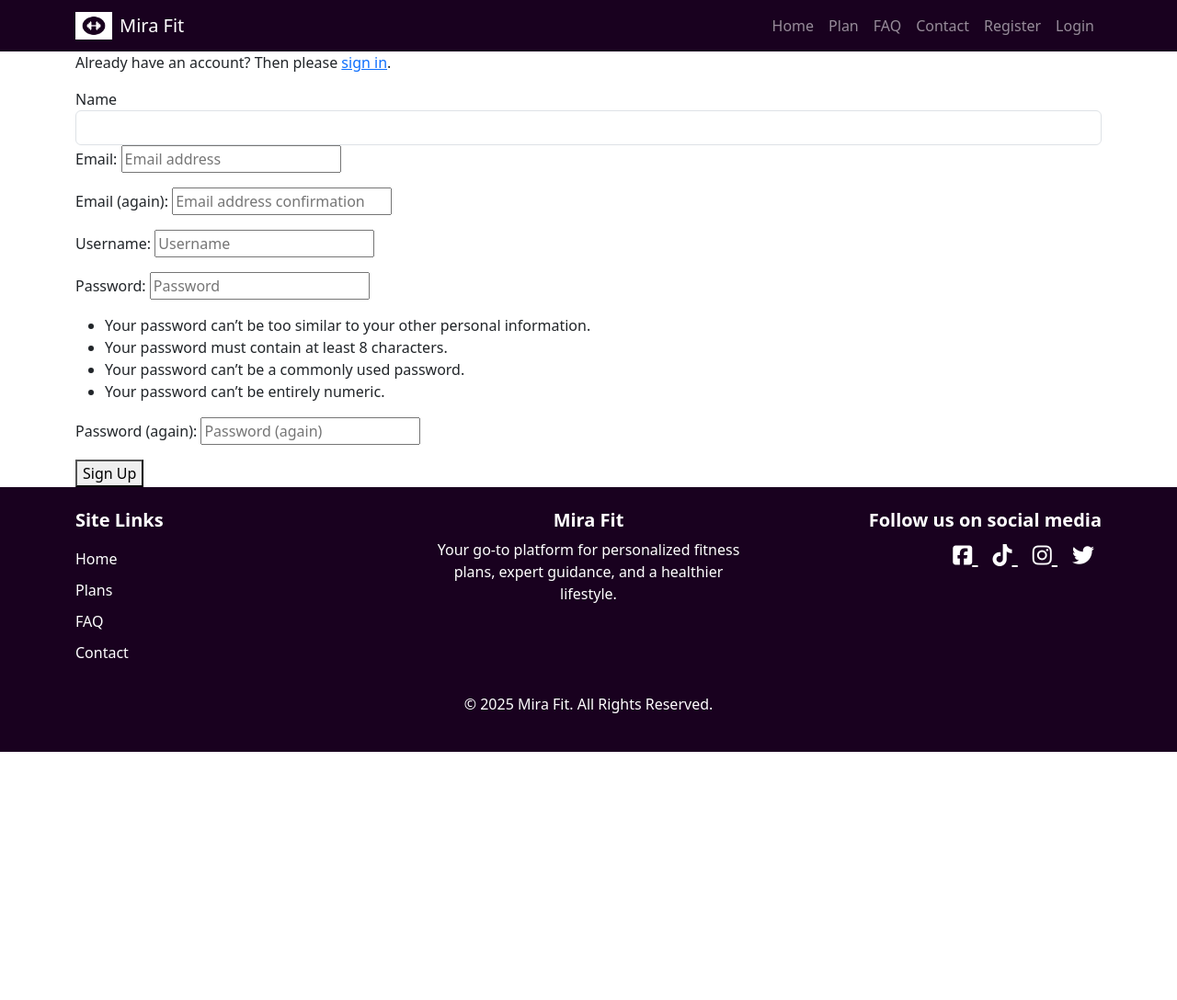
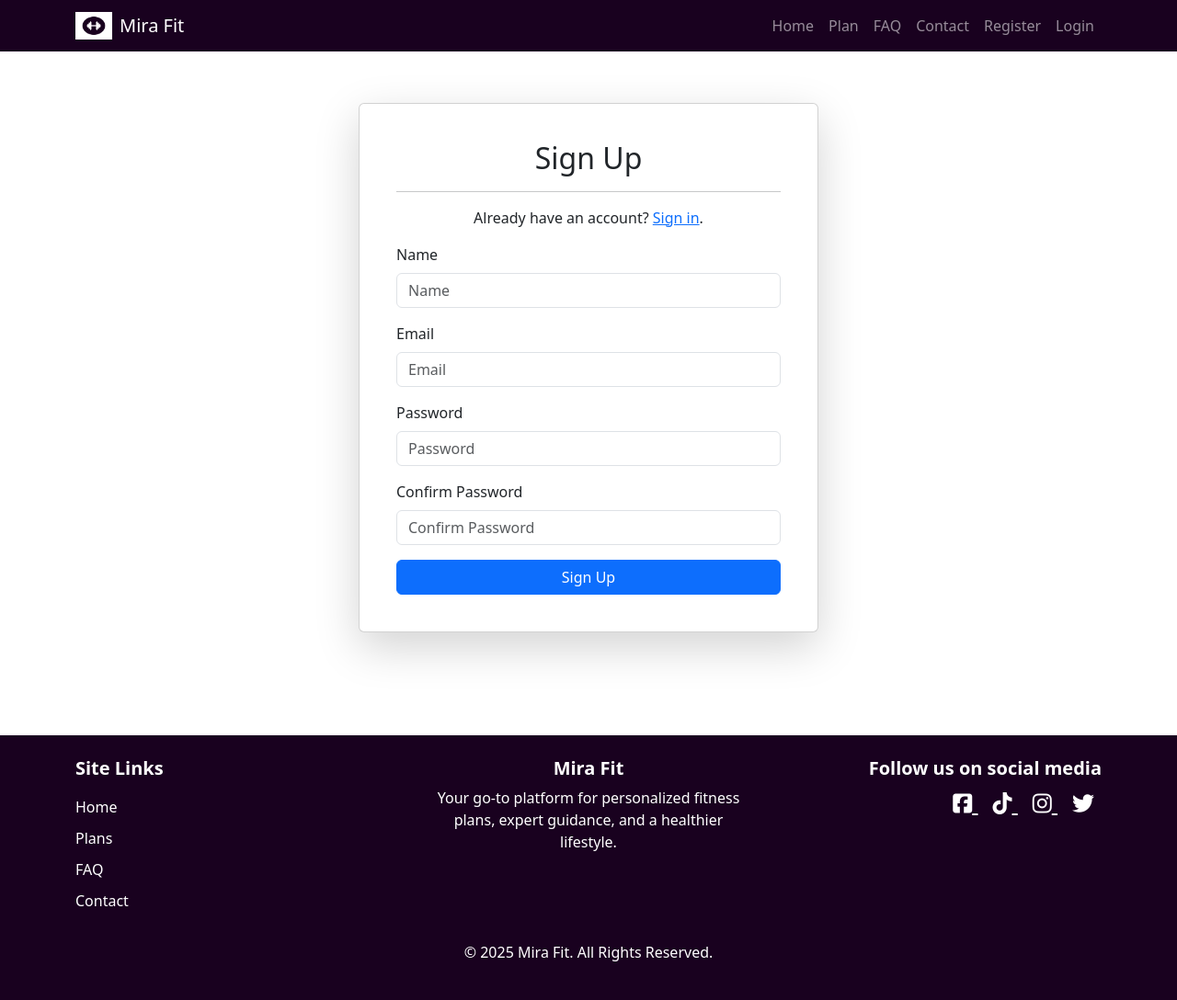
Before and after one commit to jojoakh/mira_fit, a Django app: page /accounts/signup/ in a window 1280 px wide. Shown: the whole page at 92% size. Before the commit the page ends 818 px from the top, so only its background shows below. Run offline with Django 5.2, Linux system fonts and the light colour scheme; parts of the project's set-up code (start-up, migrations or seed data) failed here and were passed over; some libraries are stand-ins or nearby versions.

Commit message:
Updated the signup, login, and logout html

```diff
--- a/templates/allauth/account/signup.html
+++ b/templates/allauth/account/signup.html
@@ -7,61 +7,63 @@
 {% endblock head_title %}
 
 {% block content %}
-    <div class="container"> <!-- Form Container -->
-
+<div class="container d-flex justify-content-center align-items-center vh-100">
+    <div class="card p-4 shadow-lg" style="width: 500px;">
+        <div class="card-body">
             <!-- Sign-up Heading -->
-        {% element h1 %}
-            {% trans "Sign Up" %}
-        {% endelement %}
+            <h2 class="text-center">{% trans "Sign Up" %}</h2>
+            <hr>
 
             <!-- Link to Sign In if already have an account -->
-        {% setvar link %}
-            <a href="{{ login_url }}">
-        {% endsetvar %}
-        {% setvar end_link %}
-            </a>
-        {% endsetvar %}
-        {% element p %}
-            {% blocktranslate %}Already have an account? Then please {{ link }}sign in{{ end_link }}.{% endblocktranslate %}
-        {% endelement %}
+            <p class="text-center">
+                {% blocktranslate %}Already have an account? <a href="{{ login_url }}">Sign in</a>.{% endblocktranslate %}
+            </p>
 
             {% if not SOCIALACCOUNT_ONLY %}
                 {% url 'account_signup' as action_url %}
-            {% element form form=form method="post" action=action_url tags="entrance,signup" %}
-                {% slot body %}
+                <form method="post" action="{{ action_url }}">
                     {% csrf_token %}
 
-                    <!-- Remove username and only include Name Field -->
-                    <div class="form-group">
-                        <label for="id_name">{% trans "Name" %}</label>
-                        <input type="text" name="name" id="id_name" class="form-control" required />
+                    <!-- Name Field -->
+                    <div class="mb-3">
+                        <label for="id_name" class="form-label">{% trans "Name" %}</label>
+                        <input type="text" name="name" id="id_name" class="form-control" placeholder="Name" required>
                     </div>
 
-                    <!-- Include other form fields without username -->
-                    {% element fields form=form unlabeled=True %}
-                    {% endelement %}
+                    <!-- Email Field -->
+                    <div class="mb-3">
+                        <label for="id_email" class="form-label">{% trans "Email" %}</label>
+                        <input type="email" name="email" id="id_email" class="form-control" placeholder="Email" required>
+                    </div>
+
+                    <!-- Password Field -->
+                    <div class="mb-3">
+                        <label for="id_password1" class="form-label">{% trans "Password" %}</label>
+                        <input type="password" name="password1" id="id_password1" class="form-control" placeholder="Password" required>
+                    </div>
+
+                    <!-- Confirm Password Field -->
+                    <div class="mb-3">
+                        <label for="id_password2" class="form-label">{% trans "Confirm Password" %}</label>
+                        <input type="password" name="password2" id="id_password2" class="form-control" placeholder="Confirm Password" required>
+                    </div>
+
                     {{ redirect_field }}
-                {% endslot %}
 
-                {% slot actions %}
-                    {% element button tags="prominent,signup" type="submit" %}
-                        {% trans "Sign Up" %}
-                    {% endelement %}
-                {% endslot %}
-            {% endelement %}
+                    <!-- Sign Up Button -->
+                    <button type="submit" class="btn btn-primary w-100">{% trans "Sign Up" %}</button>
+                </form>
             {% endif %}
 
             {% if PASSKEY_SIGNUP_ENABLED %}
-            {% element hr %}
-            {% endelement %}
-            {% element button href=signup_by_passkey_url tags="prominent,signup,outline,primary" %}
-                {% trans "Sign up using a passkey" %}
-            {% endelement %}
+                <hr>
+                <a href="{{ signup_by_passkey_url }}" class="btn btn-outline-primary w-100 mt-2">{% trans "Sign up using a passkey" %}</a>
             {% endif %}
 
             {% if SOCIALACCOUNT_ENABLED %}
                 {% include "socialaccount/snippets/login.html" with page_layout="entrance" %}
             {% endif %}
-
+        </div>
+    </div>
 </div> <!-- End of container -->
 {% endblock content %}
```
Also changed, not shown: templates/allauth/account/login.html (+43 -34 lines), templates/allauth/account/logout.html (+7 -1 lines). Lines whose indentation alone changed are shown as unchanged.
